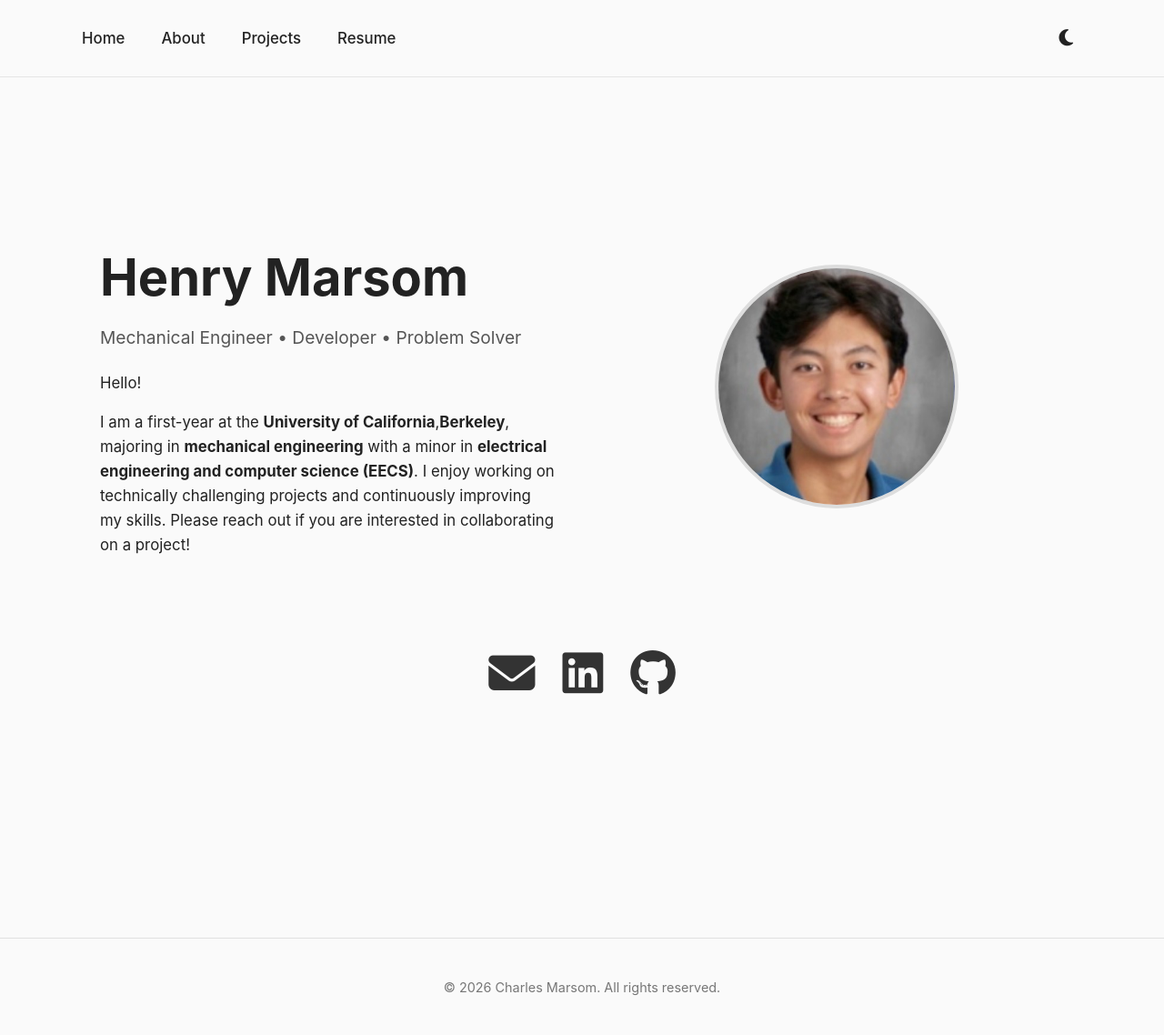
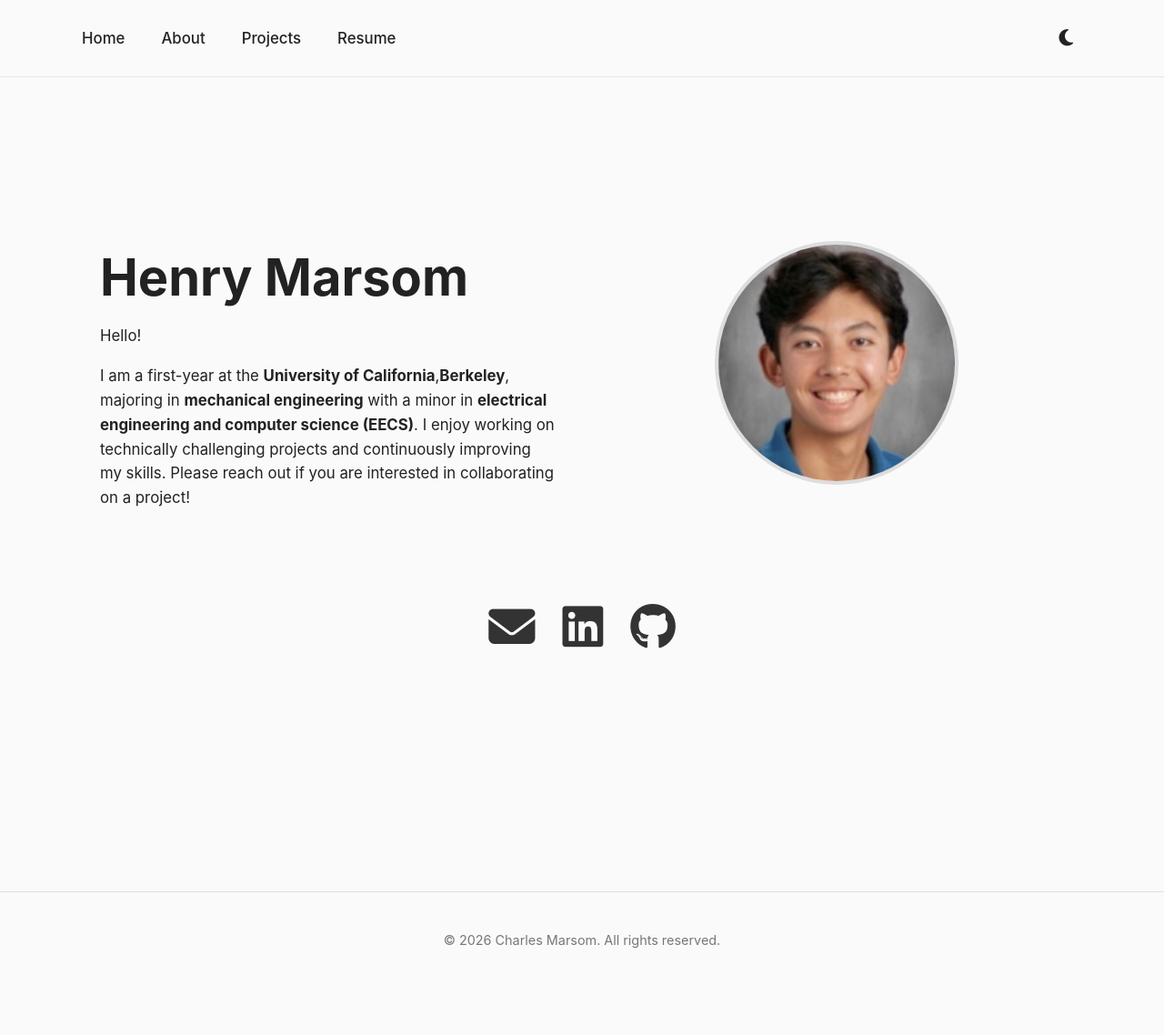
Before and after one commit to henrymarsom/henrymarsom.github.io, a Jekyll site: the page built from index.md, in a window 1280 px wide. Shown: the whole page at 91% size. Built offline with Jekyll 4.4.1, drawn with Linux system fonts in a browser that asks for light colours; after the commit the page ends 1087 px from its top, so only the background shows below that.

Commit message:
Update index.md

```diff
--- a/index.md
+++ b/index.md
@@ -9,9 +9,6 @@ permalink: /
   <section class="hero">
     <div class="hero-text">
       <h1>Henry Marsom</h1>
-      <p class="subtitle">
-        Mechanical Engineer • Developer • Problem Solver
-      </p>
       <p class="bio">
         Hello!
       </p>
```
